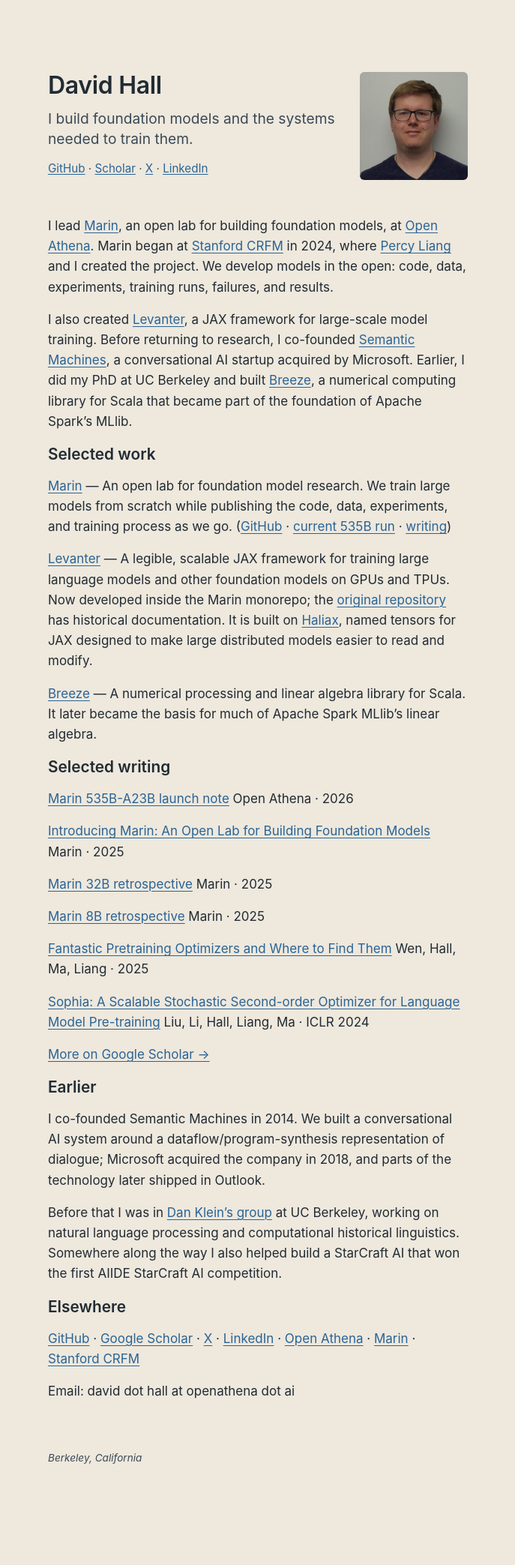
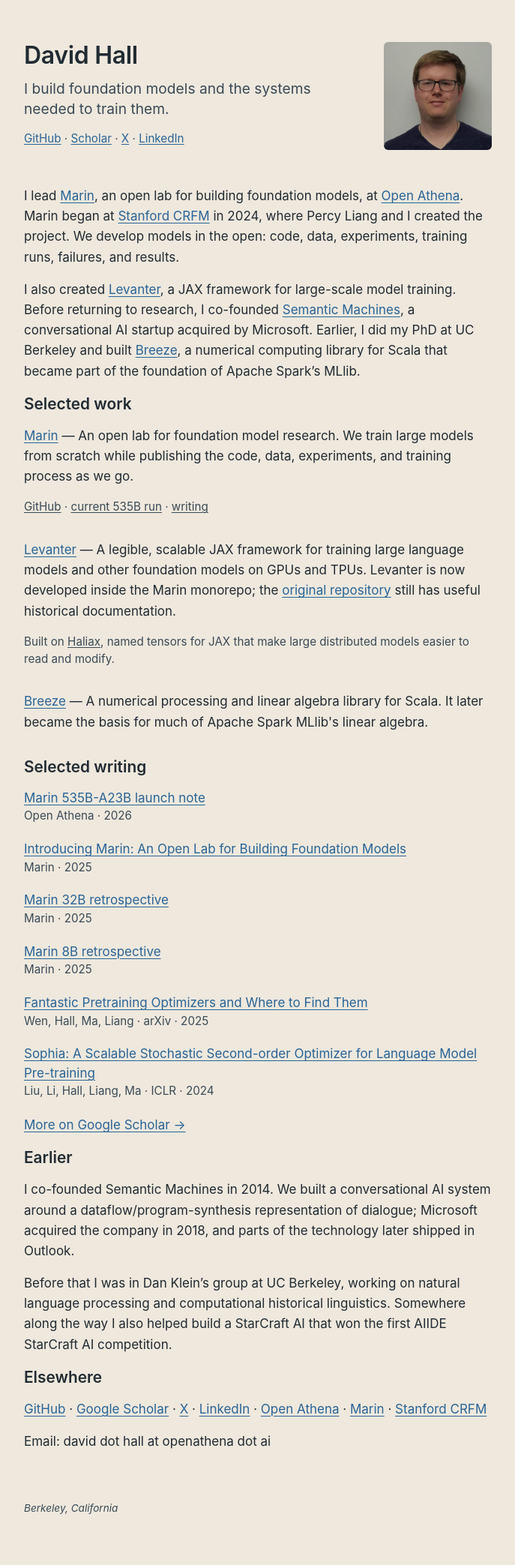
Before and after one commit to dlwh/dlwh.github.io, a Jekyll site: the page built from index.md, in a window 1280 px wide. Shown: the whole page at 75% size, without its empty margins (296-983 px from the left). Built offline with Jekyll 4.4.1, drawn with Linux system fonts in a browser that asks for light colours; before the commit the page ends 2020 px from its top, so only the background shows below that.

Commit message:
Tighten config: include CNAME, exclude dev files; fix 535B run link
- _config.yml: include CNAME so GitHub Pages serves dlwh.org
- Point 'current 535B run' at mtracker.oa.dev/hero-run-535b
- Content column 672px, headshot 144px desktop / 112px mobile
- Verified: jekyll build clean, no overflow at 375/1440, JS-free, no mailto

```diff
--- a/_config.yml
+++ b/_config.yml
@@ -8,10 +8,15 @@ lang: en-US
 
 theme: jekyll-theme-minimal
 
-# Keep the generated site tiny and predictable.
+# Ensure the CNAME file is carried into the built site.
 include:
   - CNAME
 
-# github-pages gem pins these; the theme provides the default layout we override.
-plugins:
-  - jekyll-seo-tag
+# Exclude vendored gems from the build.
+exclude:
+  - vendor
+  - Gemfile
+  - Gemfile.lock
+  - README.md
+  - .bundle
+  - .gitignore
--- a/_layouts/default.html
+++ b/_layouts/default.html
@@ -61,7 +60,7 @@
             <a rel="me" href="https://www.linkedin.com/in/dlwhall">LinkedIn</a>
           </p>
         </div>
-        <img class="headshot" src="{{ '/assets/images/headshot.jpg' | relative_url }}" alt="David Hall" width="288" height="288">
+        <img class="headshot" src="{{ '/assets/images/headshot.jpg' | relative_url }}" alt="David Hall" width="720" height="720">
       </header>
 
       <main>
--- a/assets/css/style.scss
+++ b/assets/css/style.scss
@@ -29,10 +29,6 @@
   padding: 0;
 }
 
-html {
-  scroll-behavior: smooth;
-}
-
 body {
   background-color: var(--bg);
   color: var(--text);
@@ -40,20 +36,20 @@ body {
   min-height: 100vh;
   font-family: -apple-system, BlinkMacSystemFont, "Segoe UI", "Helvetica Neue",
     Arial, sans-serif;
+  font-size: 17px;
   line-height: 1.6;
-  font-size: 17px;
 }
 
 /* Layout — narrow readable column with generous breathing room. */
 .page-container {
-  max-width: 38rem;
+  max-width: 42rem; /* 672px content column */
   margin: 0 auto;
-  padding: 6rem 1.25rem 4rem;
+  padding: 3.5rem 1.25rem 4rem;
 }
 
 @media (min-width: 48em) {
   .page-container {
-    padding: 6rem 1.5rem 4rem;
+    padding: 3.5rem 1.5rem 4rem;
   }
 }
 
@@ -76,7 +72,7 @@ a:focus-visible {
   border-radius: 2px;
 }
 
-/* Masthead — name, one-liner, layout of the headshot. */
+/* Masthead — name, one-liner, profile links, headshot. */
 .masthead {
   display: flex;
   flex-direction: row;
@@ -87,7 +83,7 @@ a:focus-visible {
 }
 
 .name {
-  font-size: 2rem;
+  font-size: 2rem; /* 34px */
   font-weight: 600;
   line-height: 1.15;
   letter-spacing: -0.01em;
@@ -96,7 +92,7 @@ a:focus-visible {
 
 .tagline {
   margin-top: 0.75rem;
-  font-size: 1.2rem;
+  font-size: 1.2rem; /* ~20px */
   line-height: 1.4;
   color: var(--text-secondary);
 }
@@ -117,6 +113,10 @@ a:focus-visible {
 }
 
 @media (max-width: 26em) {
+  .page-container {
+    padding-top: 2.25rem;
+  }
+
   .masthead {
     flex-direction: column;
     gap: 1.25rem;
@@ -125,11 +125,23 @@ a:focus-visible {
   .headshot {
     width: 112px;
   }
+
+  .name {
+    font-size: 1.75rem; /* 28px at phone widths */
+  }
+
+  .tagline {
+    font-size: 1.1rem;
+  }
 }
 
 /* Main content sections. */
+main {
+  display: block;
+}
+
 main h2 {
-  font-size: 1.3rem;
+  font-size: 1.3rem; /* ~21px */
   font-weight: 600;
   line-height: 1.3;
   margin-bottom: 1rem;
@@ -154,6 +166,12 @@ main ul {
 
 main li {
   margin-bottom: 0.5rem;
+}
+
+main hr {
+  border: 0;
+  border-top: 1px solid var(--rule);
+  margin: 2.5rem 0;
 }
 
 /* Project entries */
--- a/index.md
+++ b/index.md
@@ -2,49 +2,68 @@
 layout: default
 ---
 
-I lead [Marin](https://marin.community), an open lab for building foundation models, at [Open Athena](https://openathena.ai). Marin began at [Stanford CRFM](https://crfm.stanford.edu/) in 2024, where [Percy Liang](https://cs.stanford.edu/~pliang/) and I created the project. We develop models in the open: code, data, experiments, training runs, failures, and results.
+I lead [Marin](https://marin.community), an open lab for building foundation models, at [Open Athena](https://openathena.ai). Marin began at [Stanford CRFM](https://crfm.stanford.edu/) in 2024, where Percy Liang and I created the project. We develop models in the open: code, data, experiments, training runs, failures, and results.
 
 I also created [Levanter](https://github.com/marin-community/marin/tree/main/lib/levanter), a JAX framework for large-scale model training. Before returning to research, I co-founded [Semantic Machines](https://www.microsoft.com/en-us/research/group/semantic-machines/), a conversational AI startup acquired by Microsoft. Earlier, I did my PhD at UC Berkeley and built [Breeze](https://github.com/scalanlp/breeze), a numerical computing library for Scala that became part of the foundation of Apache Spark's MLlib.
 
 ## Selected work
 
-[Marin](https://marin.community) — An open lab for foundation model research. We train large models from scratch while publishing the code, data, experiments, and training process as we go.
-([GitHub](https://github.com/marin-community/marin) · [current 535B run](https://mtracker.oa.dev/hero-run-535b) · [writing](https://openathena.ai/blog/))
+<div class="work-entry">
+  <p><a href="https://marin.community">Marin</a> — An open lab for foundation model research. We train large models from scratch while publishing the code, data, experiments, and training process as we go.</p>
+  <p class="meta"><a href="https://github.com/marin-community/marin">GitHub</a> · <a href="https://mtracker.oa.dev/hero-run-535b">current 535B run</a> · <a href="https://openathena.ai/blog/">writing</a></p>
+</div>
 
-[Levanter](https://github.com/marin-community/marin/tree/main/lib/levanter) — A legible, scalable JAX framework for training large language models and other foundation models on GPUs and TPUs. Now developed inside the Marin monorepo; the [original repository](https://github.com/marin-community/levanter) has historical documentation. It is built on [Haliax](https://github.com/marin-community/haliax), named tensors for JAX designed to make large distributed models easier to read and modify.
+<div class="work-entry">
+  <p><a href="https://github.com/marin-community/marin/tree/main/lib/levanter">Levanter</a> — A legible, scalable JAX framework for training large language models and other foundation models on GPUs and TPUs. Levanter is now developed inside the Marin monorepo; the <a href="https://github.com/marin-community/levanter">original repository</a> still has useful historical documentation.</p>
+  <p class="meta">Built on <a href="https://github.com/marin-community/haliax">Haliax</a>, named tensors for JAX that make large distributed models easier to read and modify.</p>
+</div>
 
-[Breeze](https://github.com/scalanlp/breeze) — A numerical processing and linear algebra library for Scala. It later became the basis for much of Apache Spark MLlib's linear algebra.
+<div class="work-entry">
+  <p><a href="https://github.com/scalanlp/breeze">Breeze</a> — A numerical processing and linear algebra library for Scala. It later became the basis for much of Apache Spark MLlib's linear algebra.</p>
+</div>
 
 ## Selected writing
 
-[Marin 535B-A23B launch note](https://openathena.ai/blog/marin-535b-launch-note/)
-Open Athena · 2026
+<div class="writing-entry">
+  <p><a href="https://openathena.ai/blog/marin-535b-launch-note/">Marin 535B-A23B launch note</a></p>
+  <p class="entry-line">Open Athena · 2026</p>
+</div>
 
-[Introducing Marin: An Open Lab for Building Foundation Models](https://marin.community/blog/2025/05/19/announcement/)
-Marin · 2025
+<div class="writing-entry">
+  <p><a href="https://marin.community/blog/2025/05/19/announcement/">Introducing Marin: An Open Lab for Building Foundation Models</a></p>
+  <p class="entry-line">Marin · 2025</p>
+</div>
 
-[Marin 32B retrospective](https://marin.readthedocs.io/en/latest/reports/marin-32b-retro/)
-Marin · 2025
+<div class="writing-entry">
+  <p><a href="https://marin.readthedocs.io/en/latest/reports/marin-32b-retro/">Marin 32B retrospective</a></p>
+  <p class="entry-line">Marin · 2025</p>
+</div>
 
-[Marin 8B retrospective](https://marin.readthedocs.io/en/latest/reports/marin-8b-retro/)
-Marin · 2025
+<div class="writing-entry">
+  <p><a href="https://marin.readthedocs.io/en/latest/reports/marin-8b-retro/">Marin 8B retrospective</a></p>
+  <p class="entry-line">Marin · 2025</p>
+</div>
 
-[Fantastic Pretraining Optimizers and Where to Find Them](https://arxiv.org/abs/2509.02046)
-Wen, Hall, Ma, Liang · 2025
+<div class="writing-entry">
+  <p><a href="https://arxiv.org/abs/2509.02046">Fantastic Pretraining Optimizers and Where to Find Them</a></p>
+  <p class="entry-line">Wen, Hall, Ma, Liang · arXiv · 2025</p>
+</div>
 
-[Sophia: A Scalable Stochastic Second-order Optimizer for Language Model Pre-training](https://proceedings.iclr.cc/paper_files/paper/2024/hash/06960915ba8674c7a898ec0b472b80ff-Abstract-Conference.html)
-Liu, Li, Hall, Liang, Ma · ICLR 2024
+<div class="writing-entry">
+  <p><a href="https://proceedings.iclr.cc/paper_files/paper/2024/hash/06960915ba8674c7a898ec0b472b80ff-Abstract-Conference.html">Sophia: A Scalable Stochastic Second-order Optimizer for Language Model Pre-training</a></p>
+  <p class="entry-line">Liu, Li, Hall, Liang, Ma · ICLR · 2024</p>
+</div>
 
-[More on Google Scholar →](https://scholar.google.com/citations?user=6GpZV0YAAAAJ&hl=en)
+<p><a href="https://scholar.google.com/citations?user=6GpZV0YAAAAJ&amp;hl=en">More on Google Scholar →</a></p>
 
 ## Earlier
 
 I co-founded Semantic Machines in 2014. We built a conversational AI system around a dataflow/program-synthesis representation of dialogue; Microsoft acquired the company in 2018, and parts of the technology later shipped in Outlook.
 
-Before that I was in [Dan Klein's group](https://people.eecs.berkeley.edu/~klein/) at UC Berkeley, working on natural language processing and computational historical linguistics. Somewhere along the way I also helped build a StarCraft AI that won the first AIIDE StarCraft AI competition.
+Before that I was in Dan Klein's group at UC Berkeley, working on natural language processing and computational historical linguistics. Somewhere along the way I also helped build a StarCraft AI that won the first AIIDE StarCraft AI competition.
 
 ## Elsewhere
 
-[GitHub](https://github.com/dlwh) · [Google Scholar](https://scholar.google.com/citations?user=6GpZV0YAAAAJ&hl=en) · [X](https://x.com/dlwh) · [LinkedIn](https://www.linkedin.com/in/dlwhall) · [Open Athena](https://openathena.ai) · [Marin](https://marin.community) · [Stanford CRFM](https://crfm.stanford.edu/)
+[GitHub](https://github.com/dlwh) · [Google Scholar](https://scholar.google.com/citations?user=6GpZV0YAAAAJ&amp;hl=en) · [X](https://x.com/dlwh) · [LinkedIn](https://www.linkedin.com/in/dlwhall) · [Open Athena](https://openathena.ai) · [Marin](https://marin.community) · [Stanford CRFM](https://crfm.stanford.edu/)
 
 Email: david dot hall at openathena dot ai
```
Also changed, not shown: other parts of _layouts/default.html (+0 -1 lines).
